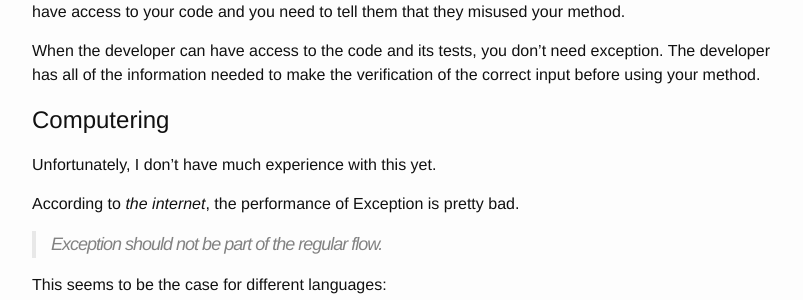
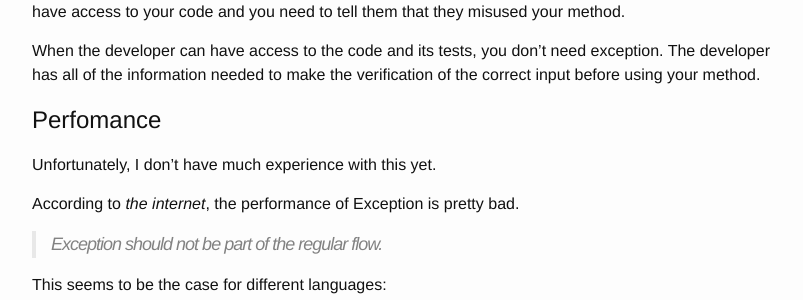
Before and after one commit to fabientownsend/fabientownsend.github.io, a Jekyll site: the page built from _posts/2016-09-23-exception-control-flow.markdown, in a window 1280 px wide and 900 px high, scrolled down 1650 px. Shown: the part 154-454 px from the top of the window, without its empty margins (238-1041 px from the left). Built offline with Jekyll 4.4.1, drawn with Linux system fonts in a browser that asks for light colours.

Commit message:
correction title

```diff
--- a/_posts/2016-09-23-exception-control-flow.markdown
+++ b/_posts/2016-09-23-exception-control-flow.markdown
@@ -74,7 +74,7 @@ When the developer can have access to the code and its tests, you don't need
 exception. The developer has all of the information needed to make the
 verification of the correct input before using your method.
 
-# Computering
+# Perfomance
 Unfortunately, I don't have much experience with this yet.
 
 According to *the internet*, the performance of Exception is pretty bad.
```
